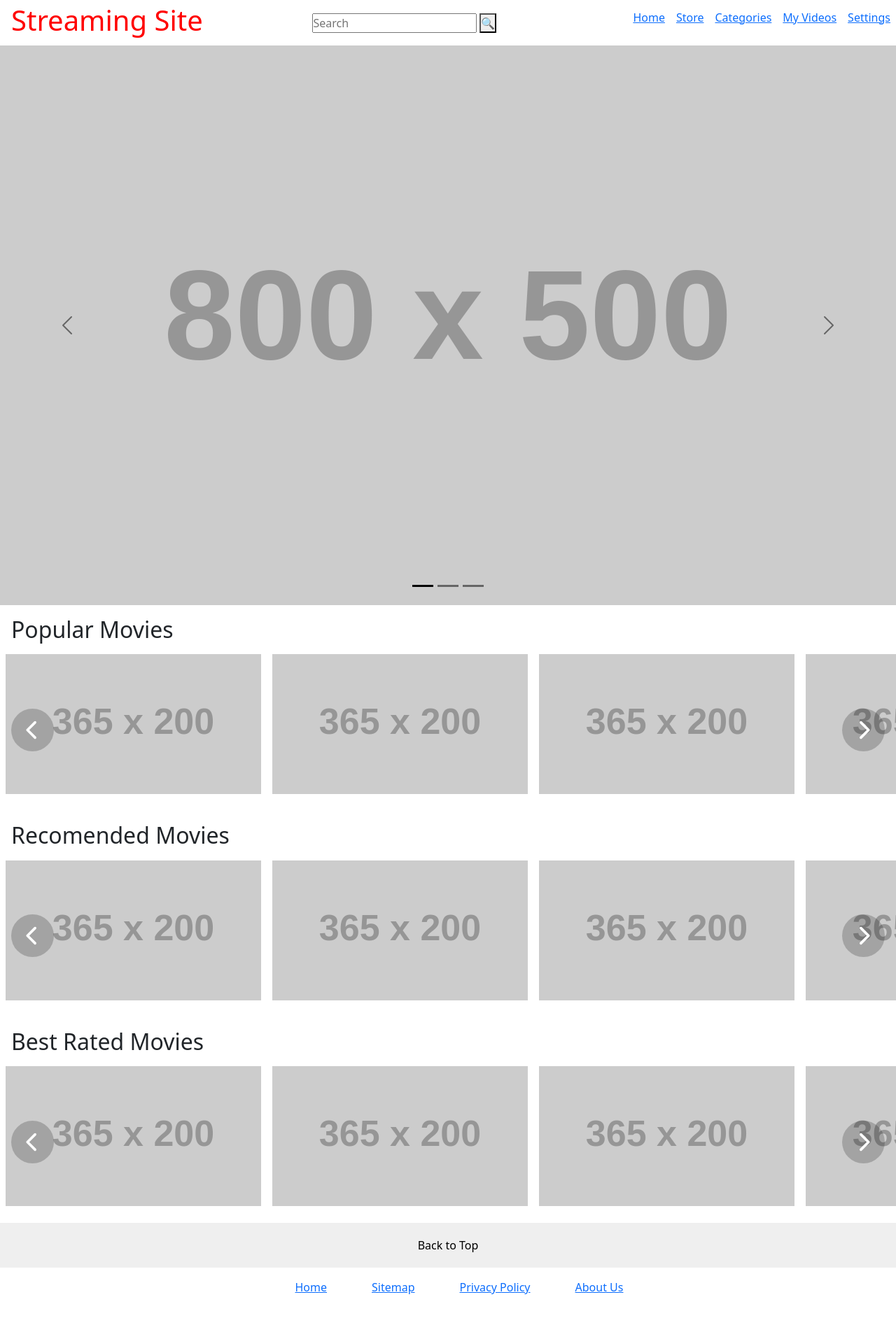
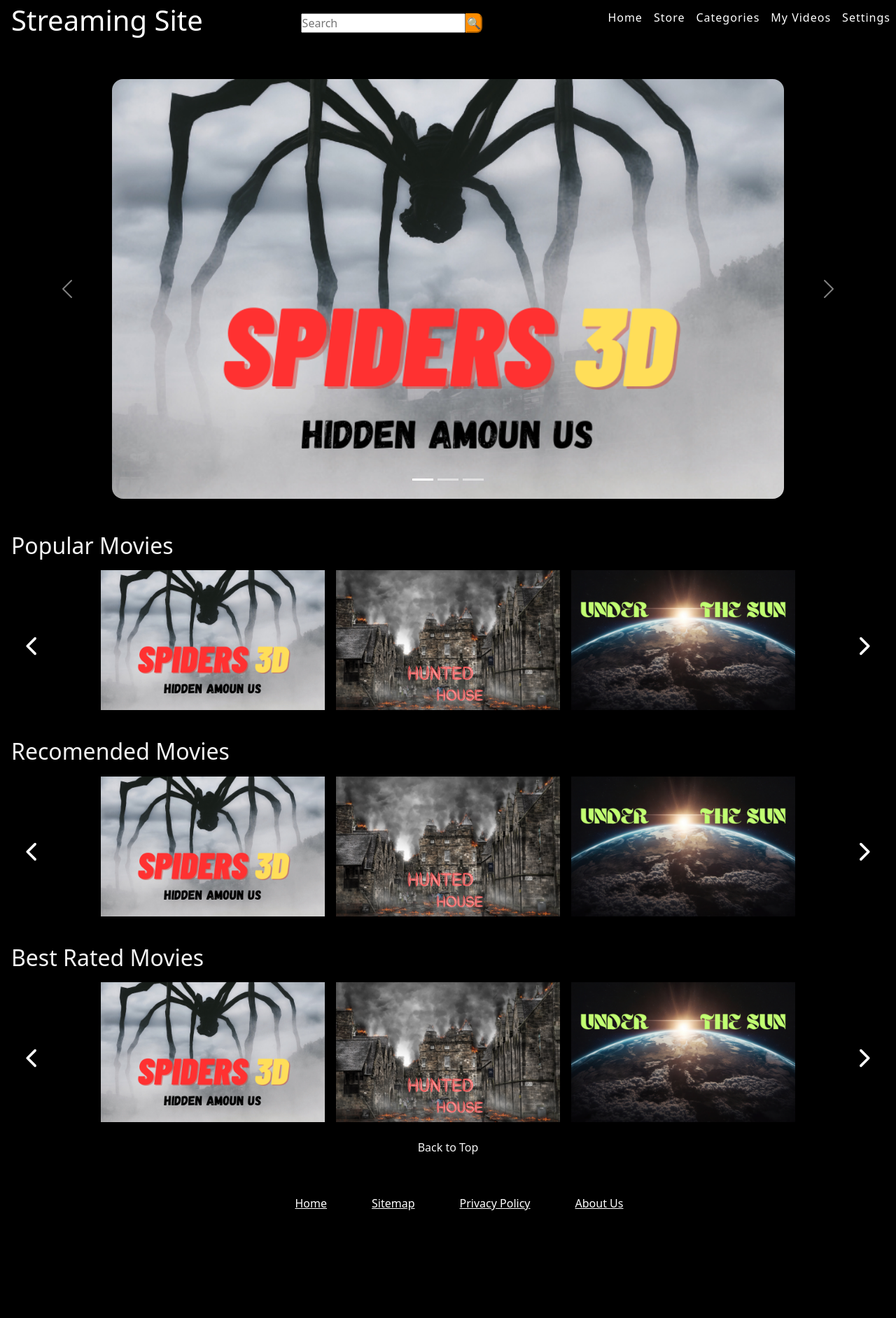
Before and after one commit to robinjud/streaming-site-clone-html-css, a plain HTML site: page index.html in a window 1280 px wide. Shown: the whole page at 70% size. After the commit the page ends 1764 px from the top, so only its background shows below. Drawn offline with nearby package versions, Linux system fonts and the light colour scheme; placeholder pictures from the web are drawn by us.

Commit message:
new styles

```diff
--- a/index.html
+++ b/index.html
@@ -18,24 +18,24 @@
     <header class="main-header">
         <h1>Streaming Site</h1>
         <form action="#" class="search-form">
-            <input type="text" name="search-term" value="" placeholder="Search"/>
-            <button type="submit">&#128269</button>
+            <input type="text" name="search-term" value="" placeholder="Search"/><!--
+          --><button type="submit" class="search-submit">&#128269</button>
         </form>
         <nav>
           <ul class="header-menu">
             <li class="header-menu-item display-medium-and-below"><a href="#">&#128269</a></li>
-            <li class="header-menu-item"><a href="#">Home</a></li>
-            <li class="header-menu-item"><a href="#">Store</a></li>
-            <li class="header-menu-item"><a href="#">Categories</a></li>
-            <li class="header-menu-item"><a href="#">My Videos</a></li>
-            <li class="header-menu-item"><a href="#">Settings</a></li>
+            <li class="header-menu-item"><a href="#" class="header-menue-link"> Home </a></li>
+            <li class="header-menu-item"><a href="#" class="header-menue-link"> Store</a></li>
+            <li class="header-menu-item"><a href="#" class="header-menue-link"> Categories</a></li>
+            <li class="header-menu-item"><a href="#" class="header-menue-link"> My Videos</a></li>
+            <li class="header-menu-item"><a href="#" class="header-menue-link"> Settings</a></li>
           </ul>
         </nav>
     </header>
     <main>
         <section>
             <!-- Bootstrap Carousel start-->
-            <div id="carouselExampleIndicators" class="carousel slide" data-bs-theme="dark">
+            <div id="carouselExampleIndicators" class="carousel slide my-5" data-bs-theme="">
                 <div class="carousel-indicators">
                   <button type="button" data-bs-target="#carouselExampleIndicators" data-bs-slide-to="0" class="active" aria-current="true" aria-label="Slide 1"></button>
                   <button type="button" data-bs-target="#carouselExampleIndicators" data-bs-slide-to="1" aria-label="Slide 2"></button>
@@ -43,13 +43,13 @@
                 </div>
                 <div class="carousel-inner">
                   <div class="carousel-item active">
-                    <img src="https://placehold.co/800x500/BBFFBB/000000/png" class="d-block w-100" alt="...">
+                    <img src="./assets/SPIDERS 3D.png" class="d-block w-75 mx-auto banner-thumbnail" alt="SPIDERS 3D">
                   </div>
                   <div class="carousel-item">
-                    <img src="https://placehold.co/800x500/FFBBBB/000000/png" class="d-block w-100" alt="...">
+                    <img src="./assets/SPIDERS 3D (1).png" class="d-block w-75 mx-auto banner-thumbnail" alt="SPIDER 3D">
                   </div>
                   <div class="carousel-item">
-                    <img src="https://placehold.co/800x500/BBBBFF/000000/png" class="d-block w-100" alt="...">
+                    <img src="./assets/under the sun.png" class="d-block w-75 mx-auto banner-thumbnail" alt="under the sun">
                   </div>
                 </div>
                 <button class="carousel-control-prev" type="button" data-bs-target="#carouselExampleIndicators" data-bs-slide="prev">
@@ -70,10 +70,10 @@
               <img src="./assets/leftarrow.svg" alt="left arrow icon" class="arrow-icon" />
             </button>
             <ul class="movie-list">
-                <li class="movie-item"><img src="https://placehold.co/365x200/BBBBBB/000000/png" alt="356X200 placeholder"></li>
-                <li class="movie-item"><img src="https://placehold.co/365x200/BBBBBB/000000/png" alt="356X200 placeholder"></li>
-                <li class="movie-item"><img src="https://placehold.co/365x200/BBBBBB/000000/png" alt="356X200 placeholder"></li>
-                <li class="movie-item"><img src="https://placehold.co/365x200/BBBBBB/000000/png" alt="356X200 placeholder"></li>
+                <li class="movie-item"><img src="./assets/SPIDERS 3D.png" class="movie-tn-small" alt="SPIDERS 3D"></li></alt>
+                <li class="movie-item"><img src="./assets/SPIDERS 3D (1).png" class="movie-tn-small" alt="SPIDERS 3D (1)"></li>
+                <li class="movie-item"><img src="./assets/under the sun.png" class="movie-tn-small" alt="under the sun"></li>
+
             </ul>
             <button class="move-button right">
               <img src="./assets/rightarrow.svg" alt="left arrow icon" class="arrow-icon" />
@@ -86,10 +86,10 @@
                   <img src="./assets/leftarrow.svg" alt="left arrow icon" class="arrow-icon" />
                 </button>
                 <ul class="movie-list">
-                    <li class="movie-item"><img src="https://placehold.co/365x200/BBBBBB/000000/png" alt="356X200 placeholder"></li>
-                    <li class="movie-item"><img src="https://placehold.co/365x200/BBBBBB/000000/png" alt="356X200 placeholder"></li>
-                    <li class="movie-item"><img src="https://placehold.co/365x200/BBBBBB/000000/png" alt="356X200 placeholder"></li>
-                    <li class="movie-item"><img src="https://placehold.co/365x200/BBBBBB/000000/png" alt="356X200 placeholder"></li>
+                    <li class="movie-item"><img src="./assets/SPIDERS 3D.png" class="movie-tn-small" alt="SPIDER 3D"></li>
+                    <li class="movie-item"><img src="./assets/SPIDERS 3D (1).png" class="movie-tn-small" alt="SPIDER 3D (1)"></li>
+                    <li class="movie-item"><img src="./assets/under the sun.png" class="movie-tn-small" alt="under the sun "></li>
+
                 </ul>
                 <button class="move-button right" >
                   <img src="./assets/rightarrow.svg" alt="left arrow icon" class="arrow-icon" />
@@ -103,10 +103,10 @@
                   <img src="./assets/leftarrow.svg" alt="left arrow icon" class="arrow-icon" />
                 </button>
                 <ul class="movie-list" >
-                    <li class="movie-item"><img src="https://placehold.co/365x200/BBBBBB/000000/png" alt="356X200 placeholder"></li>
-                    <li class="movie-item"><img src="https://placehold.co/365x200/BBBBBB/000000/png" alt="356X200 placeholder"></li>
-                    <li class="movie-item"><img src="https://placehold.co/365x200/BBBBBB/000000/png" alt="356X200 placeholder"></li>
-                    <li class="movie-item"><img src="https://placehold.co/365x200/BBBBBB/000000/png" alt="356X200 placeholder"></li>
+                    <li class="movie-item"><img src="./assets/SPIDERS 3D.png" class="movie-tn-small" alt="SPIDER 3D"></li>
+                    <li class="movie-item"><img src="./assets/SPIDERS 3D (1).png" class="movie-tn-small" alt="SPIDER 3D (1)"></li>
+                    <li class="movie-item"><img src="./assets/under the sun.png" class="movie-tn-small" alt="under the sun "></li>
+
                 </ul>
                 <button class="move-button right">
                   <img src="./assets/rightarrow.svg" alt="left arrow icon" class="arrow-icon" />
@@ -115,15 +115,15 @@
         </section>
     </main>
     <footer>
-      <section>
-        <button class="back-to-top-button">Back to Top</button>
+      <section class="back-to-top-container">
+        <a class="back-to-top" href="#top">Back to Top</a>
     </section>
         <nav>
             <ul class="footer-menue">
-                <li class="footer-menue-item"><a href="#">Home</a></li>
-                <li class="footer-menue-item"><a href="#">Sitemap</a></li>
-                <li class="footer-menue-item"><a href="#">Privacy Policy</a></li>
-                <li class="footer-menue-item"><a href="#">About Us</a></li>
+                <li class="footer-menue-item"><a href="#" class="footer-menue-link">Home</a></li>
+                <li class="footer-menue-item"><a href="#" class="footer-menue-link">Sitemap</a></li>
+                <li class="footer-menue-item"><a href="#" class="footer-menue-link">Privacy Policy</a></li>
+                <li class="footer-menue-item"><a href="#" class="footer-menue-link">About Us</a></li>
             </ul>
         </nav>
     </footer>
--- a/styles/style.css
+++ b/styles/style.css
@@ -11,6 +11,8 @@ html {
 /* Generic Constraints */
 body {
     min-width: 400px;
+    background-color: black;
+    color: whitesmoke;
 }
 
 /* header styling */
@@ -24,7 +26,15 @@ h1 {
     display: flex;
     justify-content: space-between;
     align-items: center;
-    color:red;
+    color:white;
+}
+
+.search-submit {
+    background-color: darkorange;
+    border-top-right-radius: .5rem;
+    border-bottom-right-radius: .5rem;
+    border-color:darkorange;
+
 }
 
 .header-menu {
@@ -35,8 +45,26 @@ h1 {
 
 .header-menu > .header-menu-item {
     margin: 0 0.5rem;
-    color:red;
+
 }
+
+.header-menue-link {
+    color:white;
+    text-decoration: none;
+    letter-spacing: 1px;
+
+}
+.header-menue-link:hover {
+    color: deepskyblue;
+}
+
+
+
+ /*Carrousel */
+ .carousel-item .banner-thumbnail {
+    border-radius: 1rem;
+ }
+
 
 /*movie list*/
 .movie-list-title {
@@ -56,6 +84,10 @@ h1 {
     list-style: none;
     display: flex;
     overflow: hidden;
+}
+
+.movie-list .movie-tn-small {
+    height: 200px;
 }
 
 .movie-item {margin: 0.5rem;
@@ -93,10 +125,20 @@ h1 {
 }
 
 /* Footer styles*/
-.back-to-top-button {
-    width: 100%;
-    border: none;
+
+.back-to-top-container {
+    display: flex;
+    justify-content: center;
+    align-items: middle;
     height: 4rem;
+
+}
+
+.back-to-top {
+   color: whitesmoke;
+   text-decoration: none;
+
+
 }
 
 .footer-menue {
@@ -109,6 +151,17 @@ h1 {
     margin: 1rem 2rem;
 
 }
+
+.footer-menue-link {
+    color: white;
+}
+
+.footer-menue-link:hover {
+    color: deepskyblue;
+    outline: 1px solid white;
+    text-decoration: none;
+}
+
 
 /* Media queries */
 
```
Also changed, not shown: assets/SPIDERS 3D (1).png (added), assets/SPIDERS 3D.png (added), assets/under the sun.png (added).
